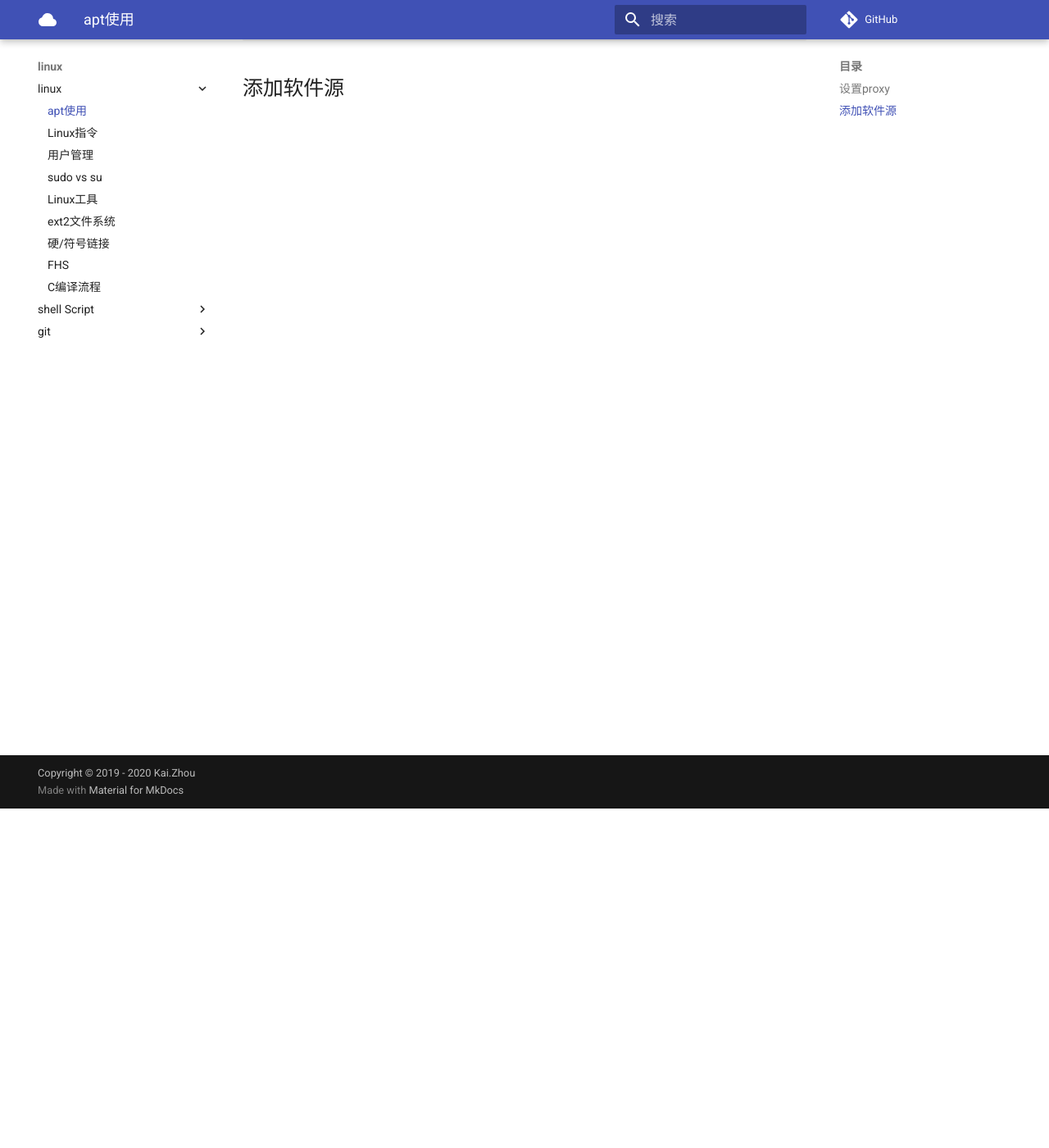
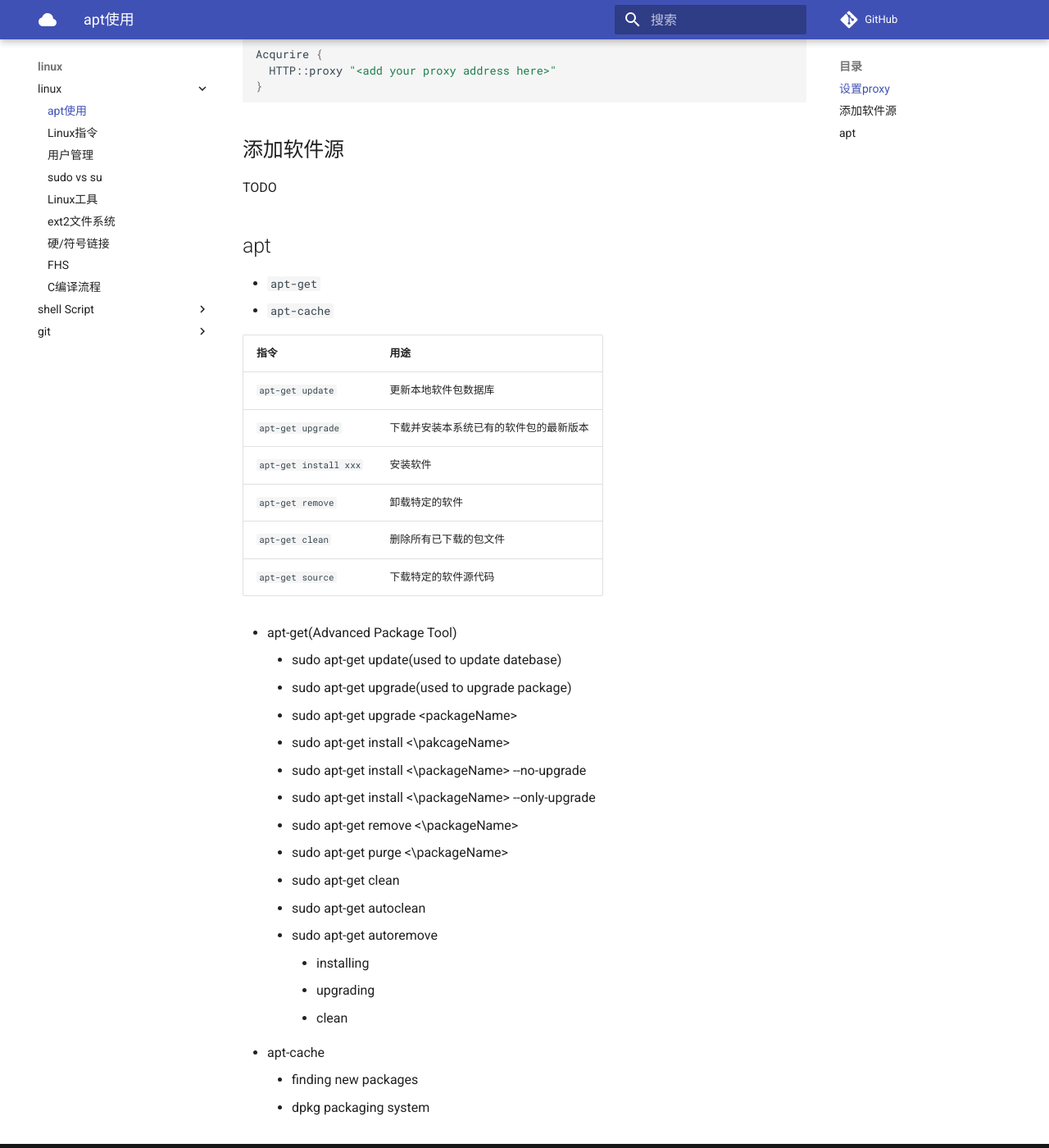
Before and after one commit to zhoukaidev/ks_blog, an MkDocs documentation site: the page built from docs/shell/linux/apt.md, in a window 1280 px wide and 1400 px high, scrolled down 414 px. Shown: the whole window at 82% size. Built offline with MkDocs 1.6.1 and Material for MkDocs 9.7.7, drawn with Linux system fonts in a browser that asks for light colours; comment, search, counter and statistics services are not loaded; some of the changed text lies outside the part shown.

Commit message:
Update apt.md

````diff
--- a/docs/shell/linux/apt.md
+++ b/docs/shell/linux/apt.md
@@ -1,6 +1,9 @@
 # 简介
 
-本文主要用于介绍`Linux`下`apt`的使用方法。
+本文用于介绍软件包管理系统:
+
+* `dpkg`
+* `apt-get`
 
 ## 设置proxy
 
@@ -12,3 +15,39 @@
 }
 ```
 ## 添加软件源
+
+TODO
+
+## apt
+
+* `apt-get`
+* `apt-cache`
+
+| 指令      |    用途     |
+|-----------|-------------|
+| `apt-get update` | 更新本地软件包数据库  |
+| `apt-get upgrade`  |  下载并安装本系统已有的软件包的最新版本    |
+| `apt-get install xxx` | 安装软件   |
+| `apt-get remove`  | 卸载特定的软件   |
+| `apt-get clean`  |  删除所有已下载的包文件  |
+| `apt-get source`  | 下载特定的软件源代码   |
+
+
+* apt-get(Advanced Package Tool)
+    * sudo apt-get update(used to update datebase)
+    * sudo apt-get upgrade(used to upgrade package)
+    * sudo apt-get upgrade <packageName\>
+    * sudo apt-get install <\pakcageName>
+    * sudo apt-get install <\packageName> --no-upgrade
+    * sudo apt-get install <\packageName> --only-upgrade
+    * sudo apt-get remove <\packageName>
+    * sudo apt-get purge <\packageName>
+    * sudo apt-get clean
+    * sudo apt-get autoclean
+    * sudo apt-get autoremove
+        * installing
+        * upgrading
+        * clean
+* apt-cache
+    * finding new packages
+    * dpkg packaging system
````
